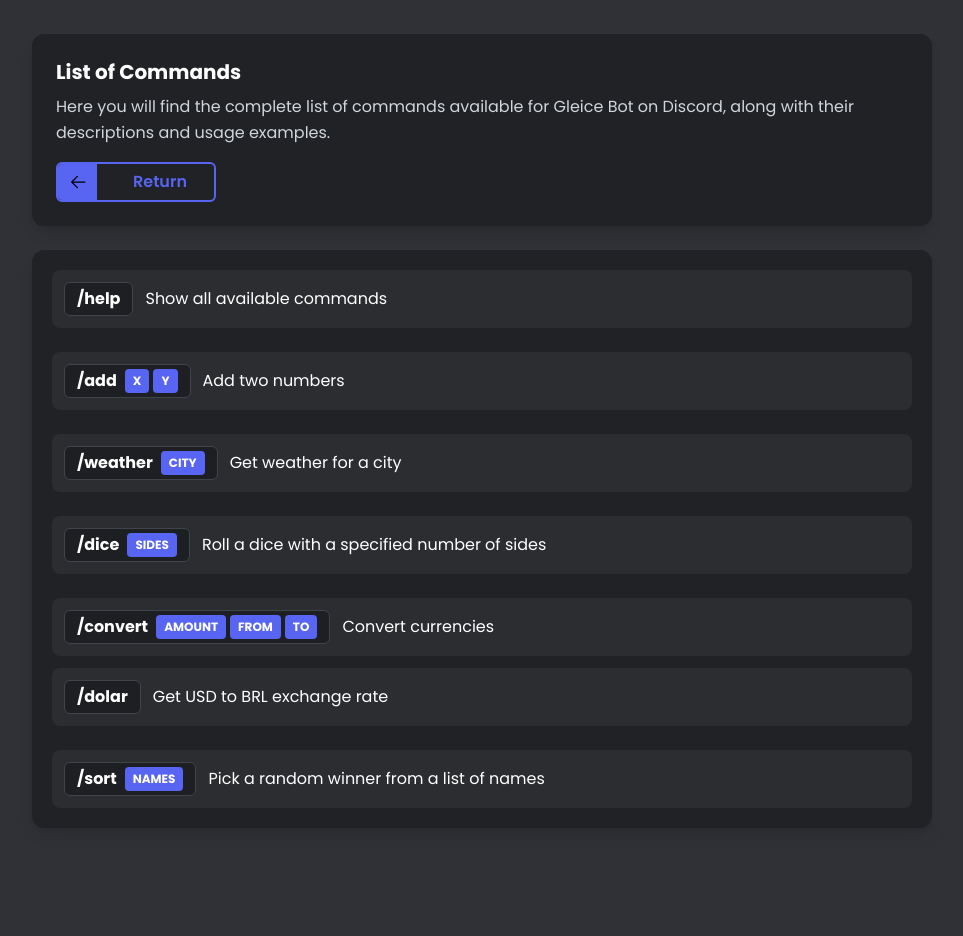
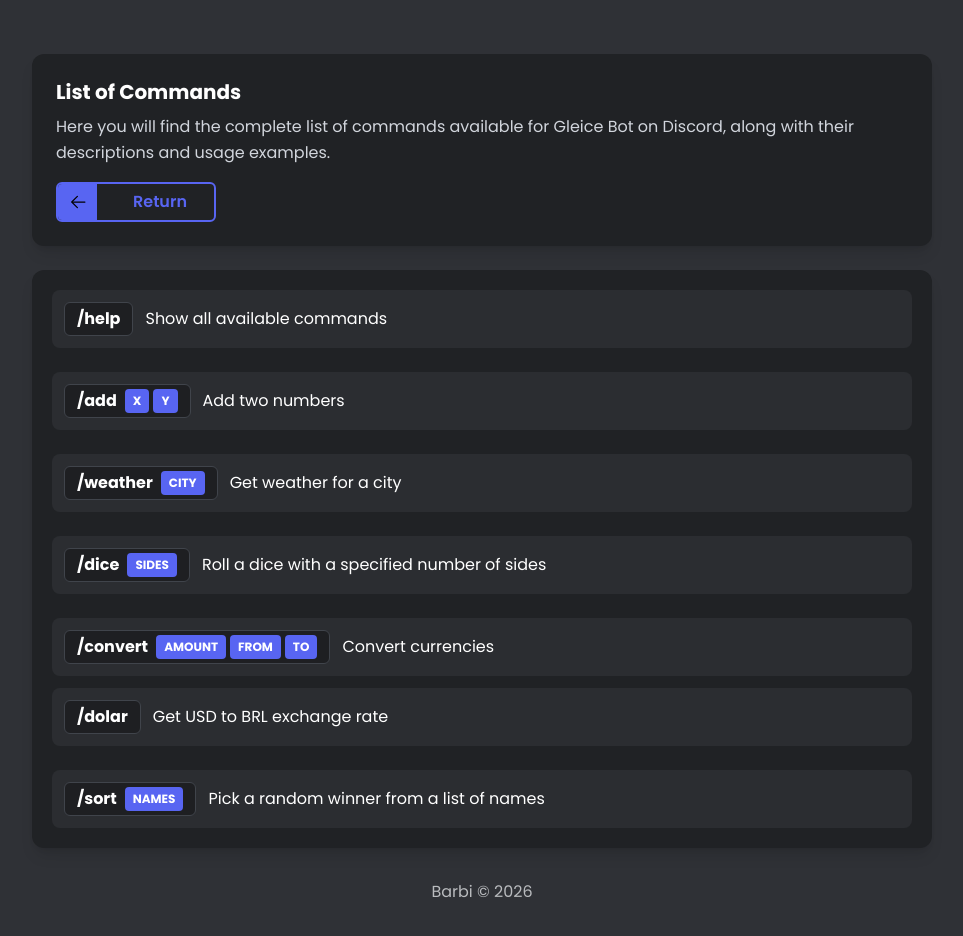
Before and after one commit to KaBarbi/discord-bot-web, a React (Vite) app: page /commands in a window 1280 px wide. Shown: the top 936 px of the page, without its empty margins (158-1121 px from the left). Before the commit the page ends 862 px from the top, so only its background shows below. Built offline with nearby package versions, Linux system fonts and the light colour scheme.

Commit message:
[feat]: final adjusts

```diff
--- a/src/components/ButtonBack.tsx
+++ b/src/components/ButtonBack.tsx
@@ -26,7 +26,9 @@ function ButtonBack() {
       </div>
 
       {/* Text */}
-      <span className="relative z-20 translate-x-4">Return</span>
+      <span className="relative z-20 translate-x-4 transition-opacity duration-300 group-hover:opacity-0">
+        Return
+      </span>
     </Link>
   )
 }
--- a/src/pages/commands.tsx
+++ b/src/pages/commands.tsx
@@ -74,7 +74,7 @@ const categories: Category[] = [
 
 function Commands() {
   return (
-    <div className="w-screen min-h-screen flex justify-center items-start p-6">
+    <div className="w-full min-h-225 flex justify-center items-start p-6 mt-5">
       <div className="w-full max-w-225 flex flex-col gap-6">
         {/* CARD RETURN */}
         <div className="bg-[#202225] rounded-xl p-6 shadow-lg">
@@ -129,6 +129,10 @@ function Commands() {
             </div>
           ))}
         </div>
+        {/* FOOTER */}
+        <p className="text-[#b9bbbe] select-none text-md text-center mt-2">
+          Barbi © 2026
+        </p>
       </div>
     </div>
   )
```
